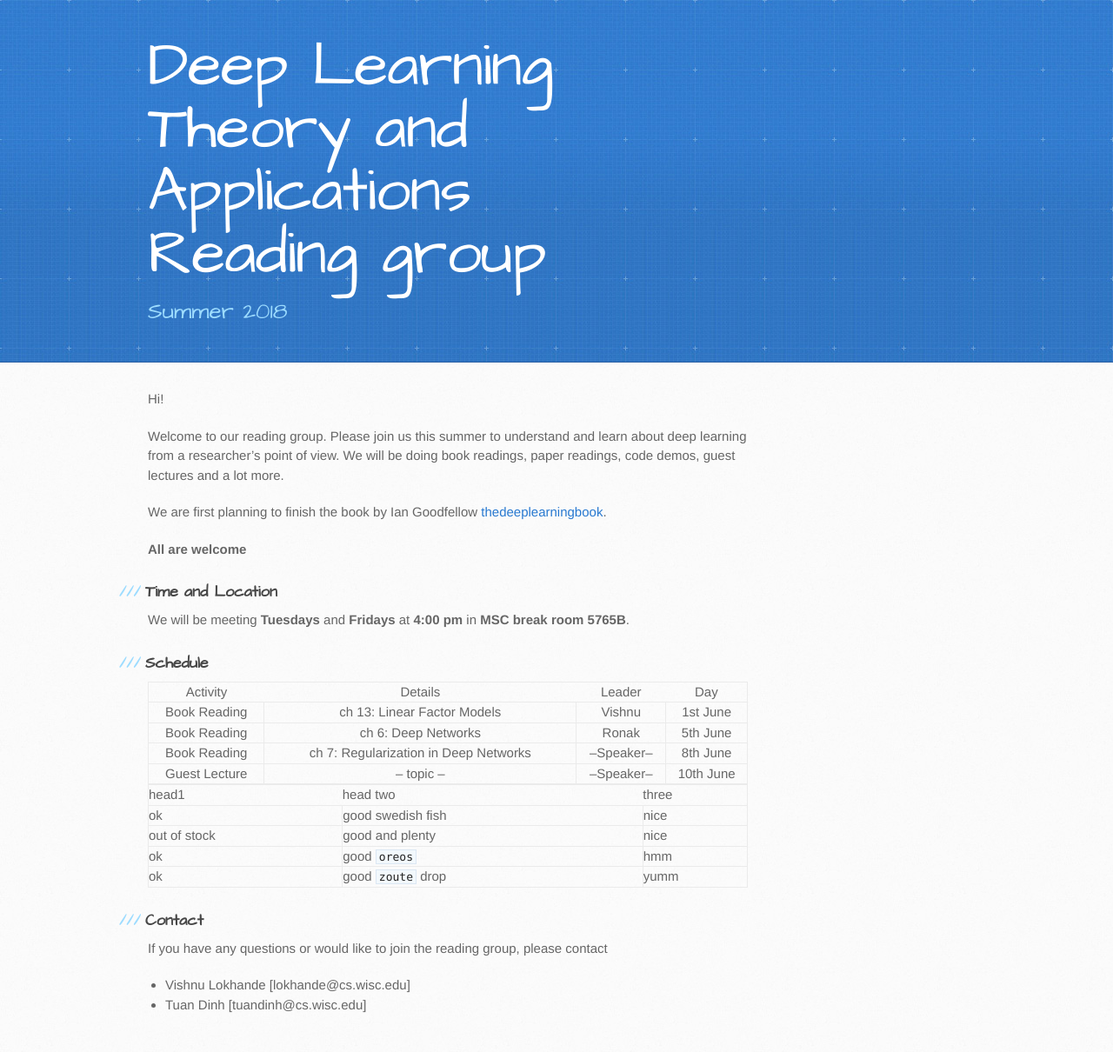
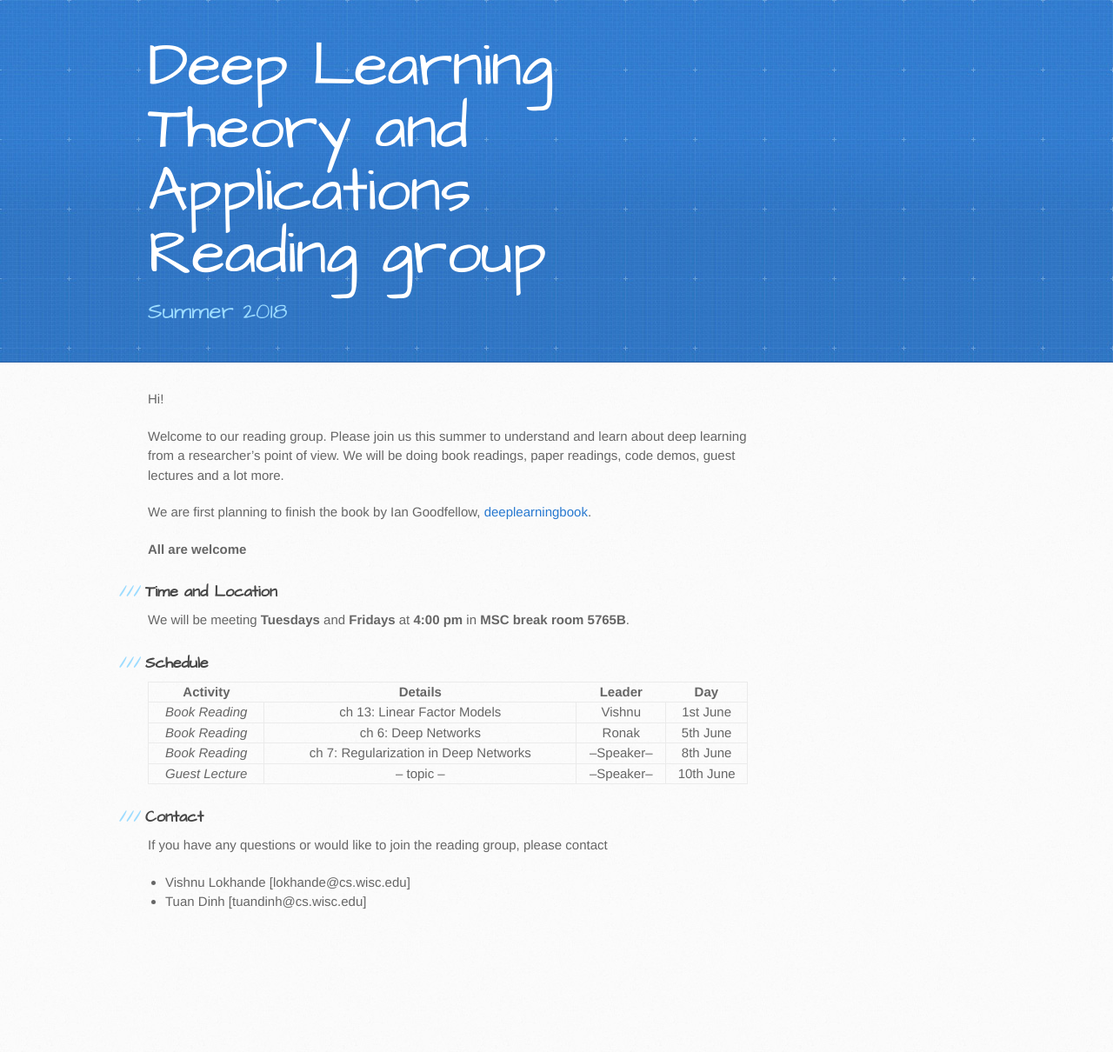
Before and after one commit to tuanqdinh/dlta-reading.github.io, a Jekyll site: the page built from index.md, in a window 1280 px wide. Shown: the whole page at 87% size. Built offline with Jekyll 4.4.1, drawn with Linux system fonts in a browser that asks for light colours; after the commit the page ends 1091 px from its top, so only the background shows below that.

Commit message:
Update index.md

```diff
--- a/index.md
+++ b/index.md
@@ -6,7 +6,7 @@ Hi!
 
 Welcome to our reading group. Please join us this summer to understand and learn about deep learning from a researcher's point of view. We will be doing book readings, paper readings, code demos, guest lectures and a lot more.
 
-We are first planning to finish the book by Ian Goodfellow [thedeeplearningbook](http://www.deeplearningbook.org/).
+We are first planning to finish the book by Ian Goodfellow, [deeplearningbook](http://www.deeplearningbook.org/).
 
 **All are welcome**
 
@@ -17,20 +17,12 @@ We will be meeting **Tuesdays** and **Fridays** at **4:00 pm** in **MSC break ro
 
 ### Schedule
 
-|    Activity   | Details                               | Leader      | Day       |
-|:-------------:|---------------------------------------|-------------|-----------|
-| Book Reading  | ch 13: Linear Factor Models           | Vishnu      | 1st June  |
-| Book Reading  | ch 6: Deep Networks                   | Ronak       | 5th June  |
-| Book Reading  | ch 7: Regularization in Deep Networks | --Speaker-- | 8th June  |
-| Guest Lecture |  -- topic --                          | --Speaker-- | 10th June |
-
-
-| head1        | head two          | three |
-|:-------------|:------------------|:------|
-| ok           | good swedish fish | nice  |
-| out of stock | good and plenty   | nice  |
-| ok           | good `oreos`      | hmm   |
-| ok           | good `zoute` drop | yumm  |
+|  **Activity**   | **Details**                           | **Leader**  | **Day**   |
+|:---------------:|---------------------------------------|-------------|-----------|
+| _Book Reading_  | ch 13: Linear Factor Models           | Vishnu      | 1st June  |
+| _Book Reading_  | ch 6: Deep Networks                   | Ronak       | 5th June  |
+| _Book Reading_  | ch 7: Regularization in Deep Networks | --Speaker-- | 8th June  |
+|_Guest Lecture_  |  -- topic --                          | --Speaker-- | 10th June |
 
 
 ### Contact
```
